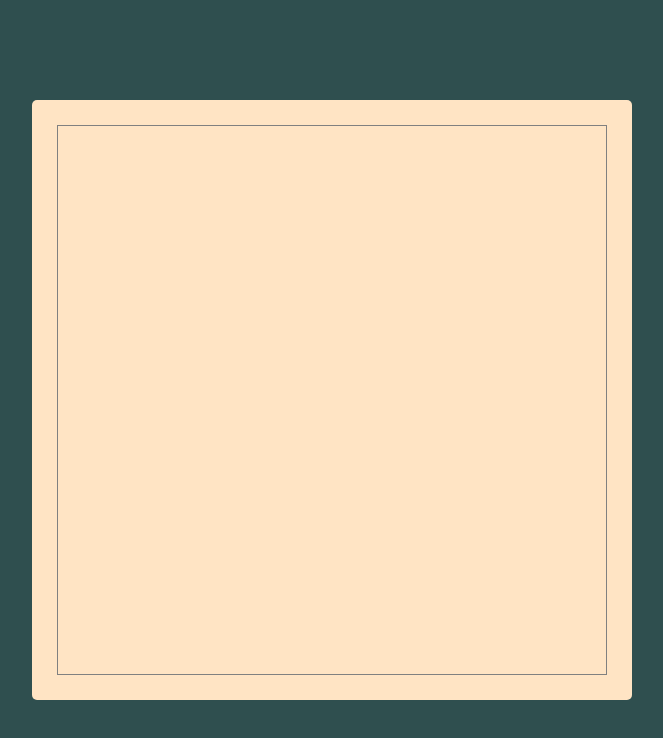
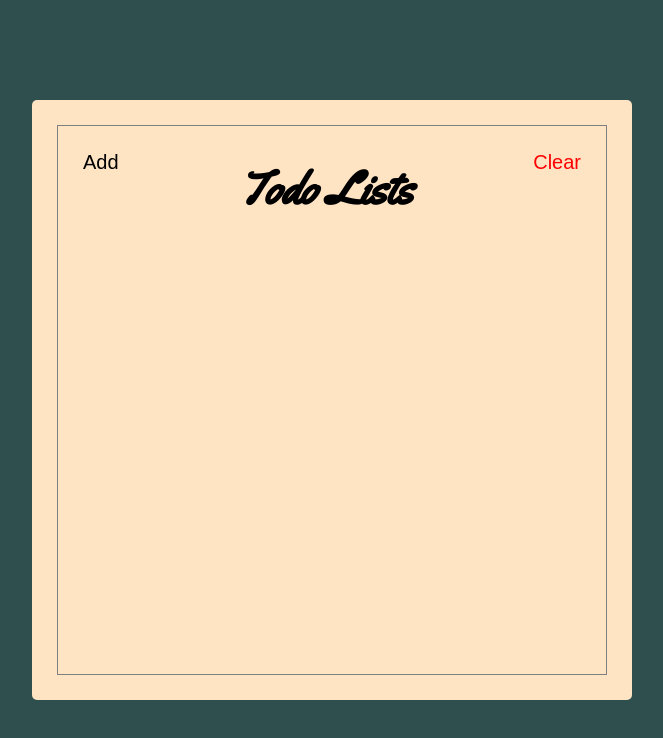
Before and after one commit to umarsyammb/pure-html-css, a website: page index.html in a window 1280 px wide. Shown: the whole page, without its empty margins (308-971 px from the left). Drawn offline with Linux system fonts and the light colour scheme; a web font is replaced by a local one.

Commit message:
Styling header section

```diff
--- a/index.html
+++ b/index.html
@@ -11,11 +11,17 @@
 			rel="stylesheet"
 		/>
 
-    <title>Static Template</title>
+		<title>Todo List</title>
 	</head>
 	<body>
 		<div class="container">
-      <div class="frame"></div>
+			<div class="frame">
+				<div class="header">
+					<button class="header-btn">Add</button>
+					<h1 class="header-title">Todo Lists</h1>
+					<button class="header-btn clear-red-btn">Clear</button>
+				</div>
+			</div>
 		</div>
 	</body>
 </html>
--- a/styles.css
+++ b/styles.css
@@ -1,5 +1,13 @@
 * {
 	box-sizing: border-box;
+}
+
+:root {
+	--red--btn: red;
+}
+
+.clear-red-btn {
+	color: var(--red--btn);
 }
 
 html {
@@ -33,4 +41,27 @@
 .frame {
 	border: 1px solid grey;
 	height: 100%;
+	display: flex;
+	flex-direction: column;
 }
+
+.header {
+	display: flex;
+	align-items: flex-start;
+}
+
+.header-title {
+	flex: 1;
+	text-align: center;
+	font-size: 4.6rem;
+	font-family: "Yellowtail", sans-serif;
+}
+
+.header-btn {
+	font-size: 2rem;
+	font-family: "Saira Stencil One", sans-serif;
+	padding: 25px;
+	background: unset;
+	border: unset;
+	outline: unset;
+}
```
Lines whose indentation alone changed are shown as unchanged.
